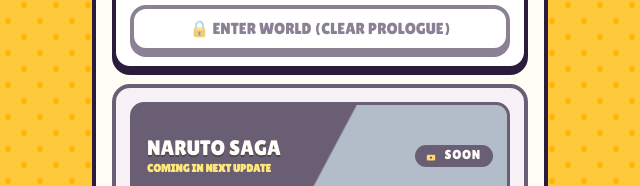
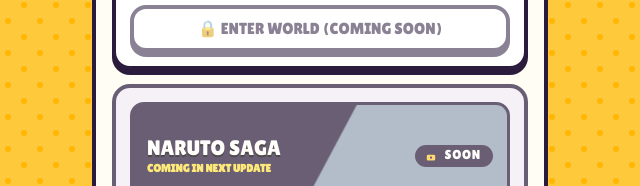
Before and after one commit to Epithap/BallFight, a plain HTML site: page index.html in a window 1280 px wide. Both pictures are taken after a click on the button "PLAY SAGA". Shown: the part 435-621 px from the top of the page, 320-960 px from the left. Drawn offline with Linux system fonts and the light colour scheme.

Commit message:
chore(story): lock Enter World button as Coming Soon for now

```diff
--- a/index.html
+++ b/index.html
@@ -130,7 +130,7 @@
               </div>
               <p class="card-desc">Fifteen-year-old Ichigo Kurosaki's journey from Karakura Town to Soul Society and beyond. Clear the Prologue first to unlock the connected Bleach Open World!</p>
               <button id="btn-play-bleach-saga" class="btn btn-green btn-wide" type="button">START PROLOGUE</button>
-              <button id="btn-enter-open-world" class="btn btn-yellow btn-wide" type="button" disabled>🔒 ENTER WORLD (CLEAR PROLOGUE)</button>
+              <button id="btn-enter-open-world" class="btn btn-yellow btn-wide" type="button" disabled>🔒 ENTER WORLD (COMING SOON)</button>
             </div>
 
             <div class="saga-chapter-card locked">
--- a/story/ui.js
+++ b/story/ui.js
@@ -301,9 +301,9 @@
 
     const btnOw = document.getElementById("btn-enter-open-world");
     if (btnOw) {
-      btnOw.disabled = !unlocked;
-      btnOw.style.opacity = unlocked ? "1" : "0.55";
-      btnOw.textContent = unlocked ? "ENTER WORLD" : "🔒 ENTER WORLD (CLEAR PROLOGUE)";
+      btnOw.disabled = true;
+      btnOw.style.opacity = "0.55";
+      btnOw.textContent = "🔒 ENTER WORLD (COMING SOON)";
     }
   }
 
@@ -316,6 +316,8 @@
   }
 
   function launchOpenWorld() {
+    // Locked for now (COMING SOON) until ready to resume Open World development
+    return;
     const st = S.Quests.getState();
     if (!S.Quests.isOpenWorldUnlocked() && st.phase !== "ep1_cleared") return;
     cancelAnimationFrame(mascotRaf);
```
